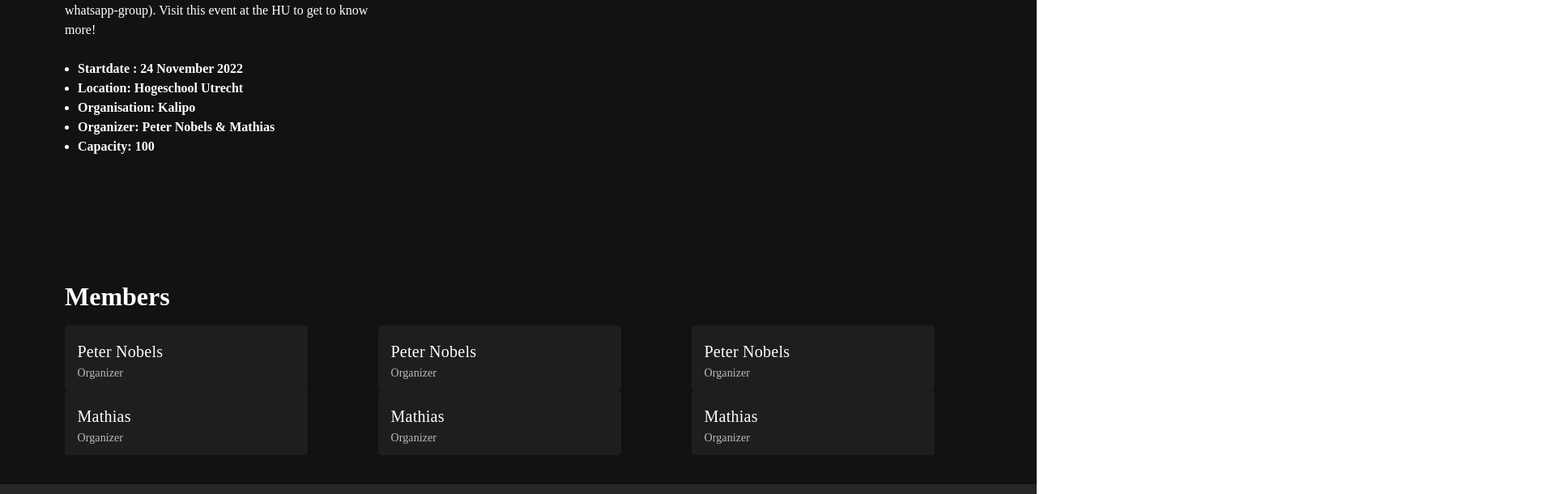
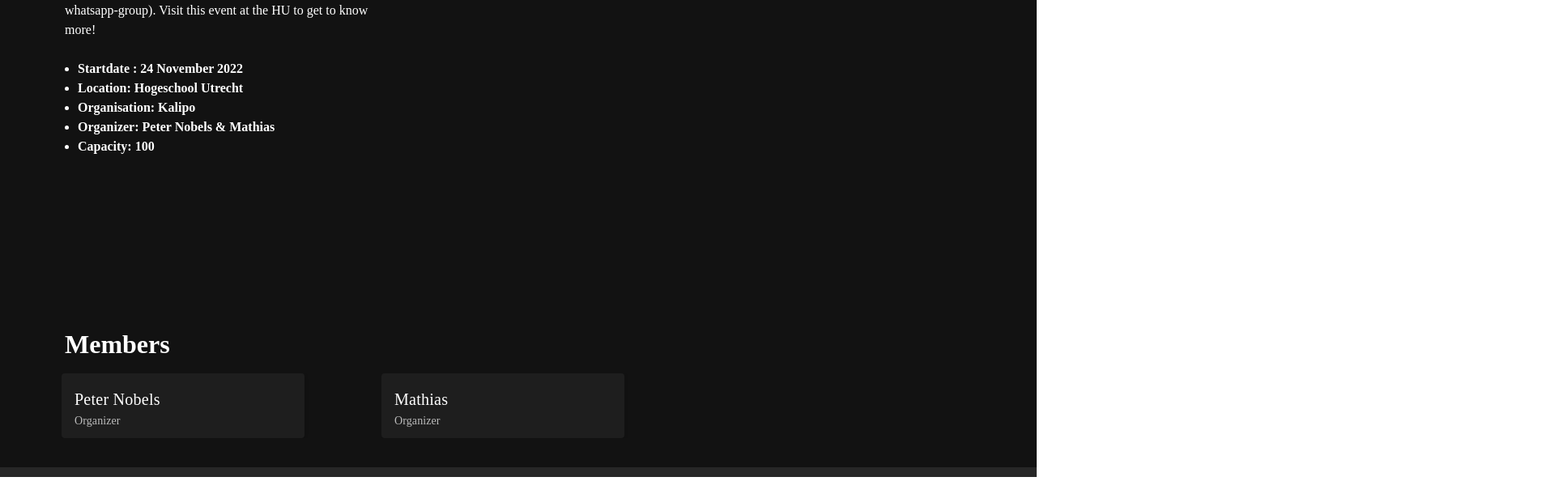
Before and after one commit to hesteren/client-poa, a Nuxt app: page /event/1 in a window 1280 px wide. Shown: the part 311-921 px from the top of the page at 81% size, 1920 px wide, since content can reach past the window. After the commit the page ends 900 px from the top, so only its background shows below. Built offline with nearby package versions, Linux system fonts and the light colour scheme.

Commit message:
grid system fixed

```diff
--- a/pages/event/_event.vue
+++ b/pages/event/_event.vue
@@ -47,18 +47,15 @@
 
     <div id="members">
       <v-container>
-        <v-row v-for="member in event.members"
-        no-gutters
-        :align="align"
-        :key="member.id"
-        >
-          <v-col v-for="index in 3"
-          class="d-flex child-flex" cols="8" sm="4"
-          >
+        <v-row>
+          <v-col
+          cols="6"
+          md="4"
+          v-for="member in event.members"
+          :key="member.id">
 
             <MemberCard
               :member="member"
-              :key="member.id"
             ></MemberCard>
 
           </v-col>
@@ -76,11 +73,6 @@ export default {
   data() {
     return {
       event: {},
-      alignments: [
-        'start',
-        'center',
-        'end',
-      ],
     };
   },
   mounted() {
@@ -98,7 +90,7 @@ export default {
     "event-info     event-image"
     "members-text   members-text"
     "members        members";
-    grid-template-columns: 60vh 120vh;
+    grid-template-columns: 60vh 200vh;
 
   }
 
@@ -127,7 +119,8 @@ export default {
   }
 
   #members {
-    margin-left: -120px;
+    margin-right: auto;
+    margin-left: 8vh;
   }
 
   #members-text {
```
